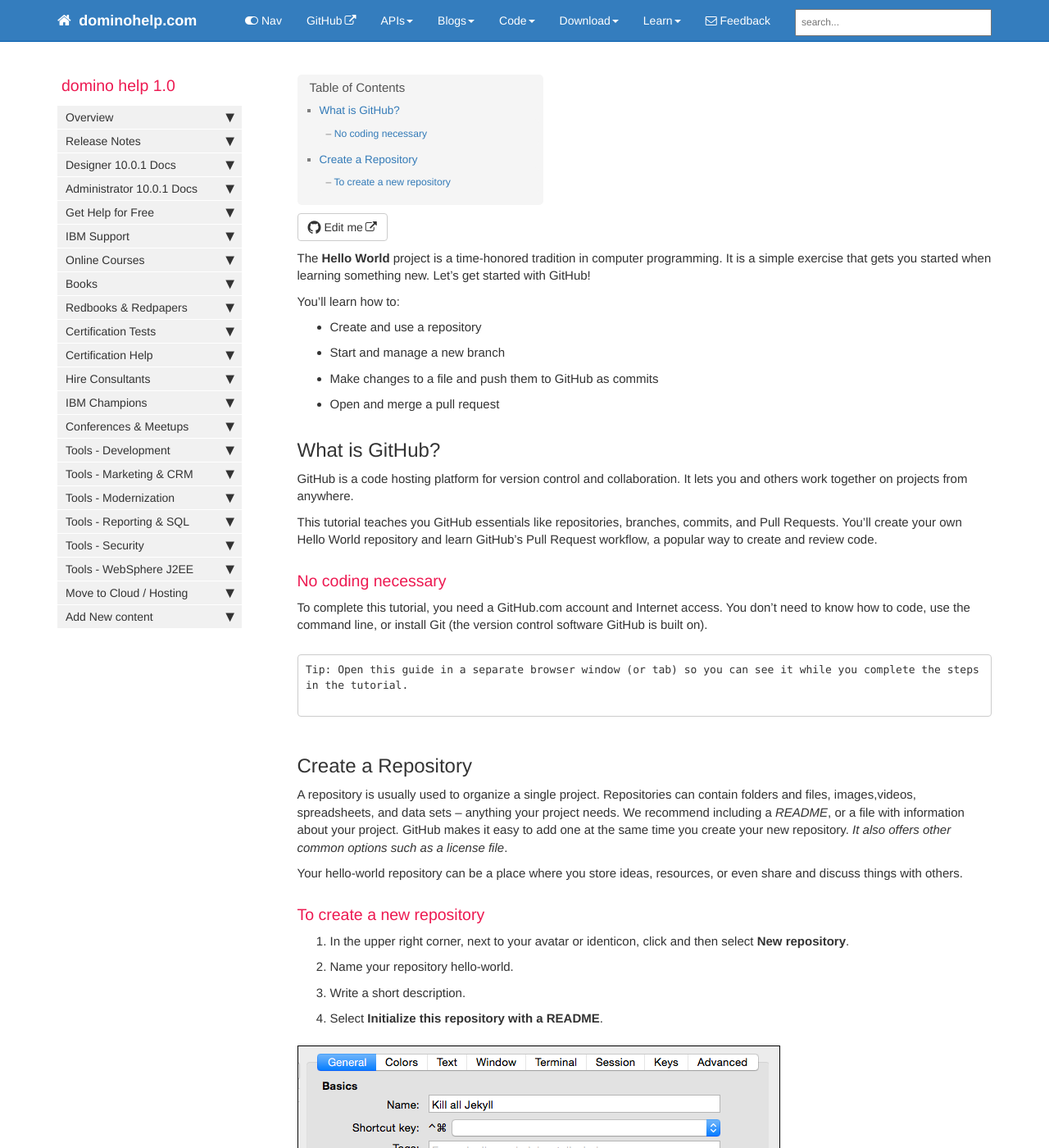
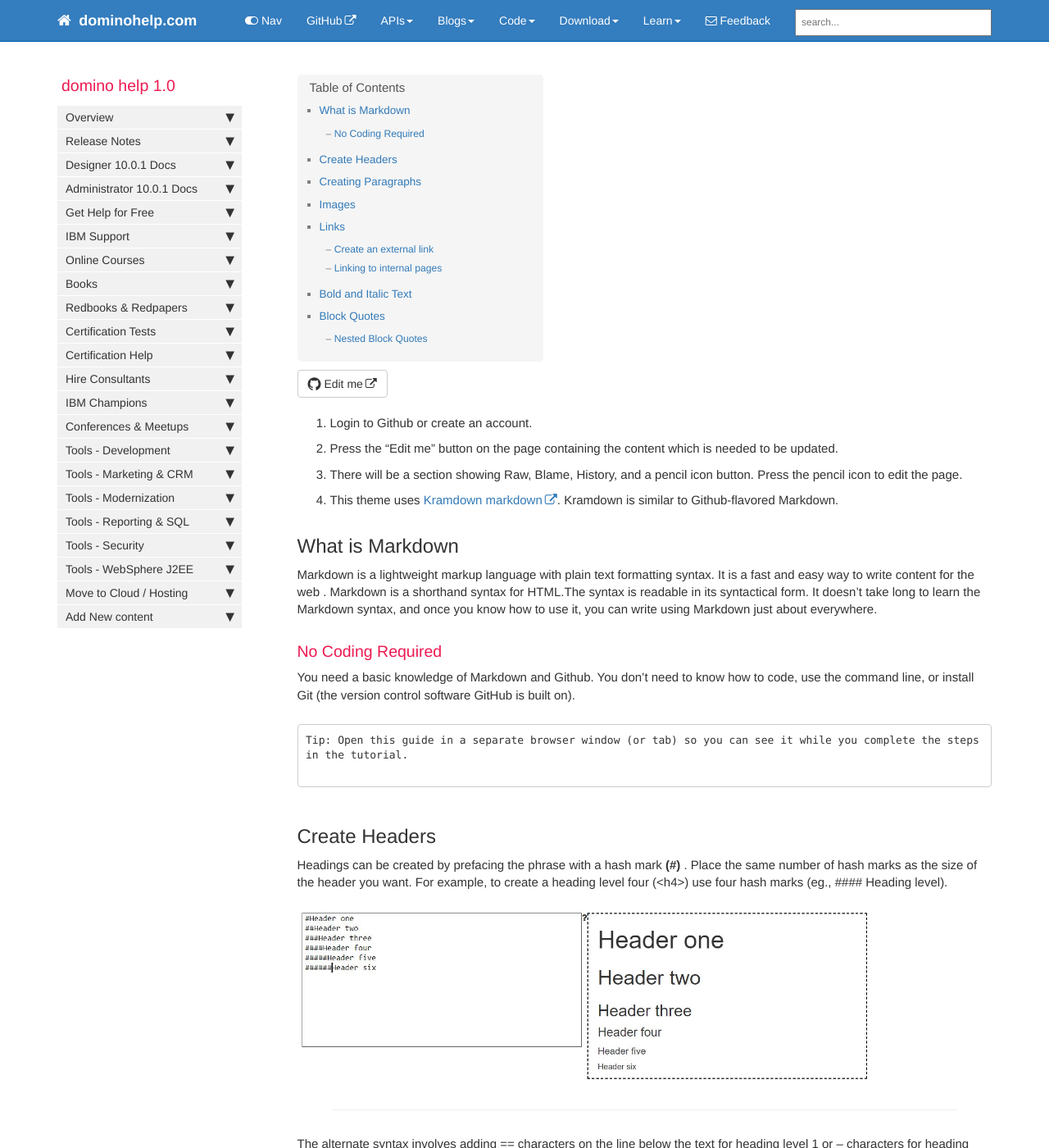
Before and after one commit to sethigourav/dominohelptest, a Jekyll site: the page built from addcontent.md, in a window 1280 px wide and 1400 px high. Shown: the whole window at 82% size. Built offline with Jekyll 4.4.1, drawn with Linux system fonts in a browser that asks for light colours; nearby versions of some CDN libraries; comment, search, counter and statistics services are not loaded; some of the changed text lies outside the part shown.

Commit message:
content updated for help documents

````diff
--- a/addcontent.md
+++ b/addcontent.md
@@ -5,40 +5,155 @@ permalink: /addcontent/
 
 ---
 
-The **Hello World** project is a time-honored tradition in computer programming. It is a simple exercise that gets you started when learning something new. Let’s get started with GitHub!
+1.  Login to Github or create an account.
+2.	Press the “Edit me” button on the page containing the content which is needed to be updated.
+3.	There will be a section showing Raw, Blame, History, and a pencil icon button. Press the pencil icon to edit the page.
+4.  This theme uses [Kramdown markdown](https://kramdown.gettalong.org/). Kramdown is similar to Github-flavored Markdown.
 
-You’ll learn how to:
 
-* Create and use a repository
-* Start and manage a new branch
-- Make changes to a file and push them to GitHub as commits
-- Open and merge a pull request
+## What is Markdown
 
-## What is GitHub?
+Markdown is a lightweight markup language with plain text formatting syntax. It is a fast and easy way  to write content for the web . Markdown is a shorthand syntax for HTML.The syntax is readable in its syntactical form. It doesn’t take long to learn the Markdown syntax, and once you know how to use it, you can write using Markdown just about everywhere.
 
-GitHub is a code hosting platform for version control and collaboration. It lets you and others work together on projects from anywhere.
 
-This tutorial teaches you GitHub essentials like repositories, branches, commits, and Pull Requests. You’ll create your own Hello World repository and learn GitHub’s Pull Request workflow, a popular way to create and review code.
+### No Coding Required
 
-### No coding necessary
-
-To complete this tutorial, you need a GitHub.com account and Internet access. You don’t need to know how to code, use the command line, or install Git (the version control software GitHub is built on).
+ You need a basic knowledge of Markdown and Github. You don’t need to know how to code, use the command line, or install Git (the version control software GitHub is built on).
 
 ```
 Tip: Open this guide in a separate browser window (or tab) so you can see it while you complete the steps in the tutorial.
 
 ```
 
-## Create a Repository
+## Create Headers
+Headings can be created by prefacing the phrase with a hash mark **(#)** .  Place the same number of hash marks as the size of the header you want. For example, to create a heading level four (<h4>) use four hash marks (eg., #### Heading level).
 
-A repository is usually used to organize a single project. Repositories can contain folders and files, images,videos, spreadsheets, and data sets – anything your project needs. We recommend including a *README*, or a file with information about your project. GitHub makes it easy to add one at the same time you create your new repository. *It also offers other common options such as a license file*.
+{% include image.html file="header.jpg" border=" " %}
 
-Your hello-world repository can be a place where you store ideas, resources, or even share and discuss things with others.
+---
 
-### To create a new repository
-1. In the upper right corner, next to your avatar or identicon, click  and then select **New repository**.
-2. Name your repository hello-world.
-3. Write a short description.
-4. Select **Initialize this repository with a README**.
+The alternate syntax involves adding == characters on the line below the text for heading level 1 or -- characters for heading level 2.
 
-{% include image.html file="killalljekyll.png" caption="iTerm profile settings to kill all Jekyll" %}
+
+{% include image.html file="header2.jpg" border=" " %}
+
+
+
+## Creating Paragraphs
+
+Creating paragraphs using markdown approach, use a blank line to set apart one or more lines of the text. Never use space or tabs to make a paragraph.
+
+
+{% include image.html file="paragraph.jpg" border=" " %}
+
+
+
+## Images
+Instead of using Markdown or HTML syntax directly in your page for images, the syntax for images has been extracted out into an image include that allows you to pass the parameters you need. Include the image.html like this:
+
+```
+{% include image.html file="jekyll.png" url="http://dominohelp.com" alt="dominohelp" caption="" %}
+
+```
+**The output will appear as:**
+{% include image.html file="jekyll.png" url="http://dominohelp.com" alt="dominohelp" caption="" %}
+
+
+## Links
+Links can be created by enclosing the link text in the brackets and following it immediately with the URL in parenthesis.
+
+### Create an external link
+```
+My favorite community site is [Dominohelp.com](https://dominohelp.com).
+
+```
+**The output will appear as:**
+
+My favorite community site is [Dominohelp.com](https://dominohelp.com).
+
+*Adding a title for a link is optional. This appears as a tooltip whenever user hovers over the link. Enclose in the parenthesis after the URL for adding a title.
+
+```
+My favorite search engine is [Dominohelp.com](https://dominohelp.com "The best community site").
+
+```
+**The output will appear as:**
+
+My favorite search engine is [Dominohelp](https://dominohelp.com "The best community site").
+
+### Linking to internal pages
+When linking to internal pages, you can manually link to the pages like this:
+
+```
+[Get Started](http://dominohelp.com/index.html)
+
+```
+**The output will appear as:**
+
+[Get Started](http://dominohelp.com/index.html)
+
+
+
+<!-- ### Automated links
+### Automated links to headings on pages  -->
+
+## Bold and Italic Text
+
+The content have strong importance or to be highlighted can be represented as bold or italic. Add emphasis to the text by making it either bold or italic.
+
+   * Add two asterisks or underscores before and after the word to make it bold.
+   * Furthermore, for emphasizing the middle word to make it bold, add two asterisks or underscores around the letters without any spacing.
+
+```
+ **Writing in Markdown is not that hard!**
+
+```
+
+**The output will appear as:**
+
+ **Writing in Markdown is not that hard!**
+
+   * Add one asterisk or underscore before and after the word to italicize it.
+
+   * Furthermore, for emphasizing the middle word to italicize it, add one asterisk or underscore around the letter without any spacing.
+
+```
+ _Writing in Markdown is not that hard!_
+
+```
+
+**The output will appear as:**
+
+_Writing in Markdown is not that hard!_
+
+
+## Block Quotes
+
+Block Quotation is an art of supporting a quote, therefore it is used to define direct  and long quotations.
+For this, add a > in front of the paragraph.
+
+```
+>Dorothy followed her through many of the beautiful rooms in her castle.
+
+```
+
+**The output will appear as:**
+
+>Dorothy followed her through many of the beautiful rooms in her castle.
+
+### Nested Block Quotes
+
+Also, block quotes can be nested. Add >> before the paragraph for nesting.
+
+```
+> Dorothy followed her through many of the beautiful rooms in her castle.
+>
+>>The witch bade her clean the pots and kettles and sweep the floor and keep the fire fed with wood.
+
+```
+
+**The output will appear as:**
+
+> Dorothy followed her through many of the beautiful rooms in her castle.
+>
+>>The witch bade her clean the pots and kettles and sweep the floor and keep the fire fed with wood.
````
Also changed, not shown: images/header.JPG (added), images/header2.JPG (added), images/paragraph.JPG (added).
